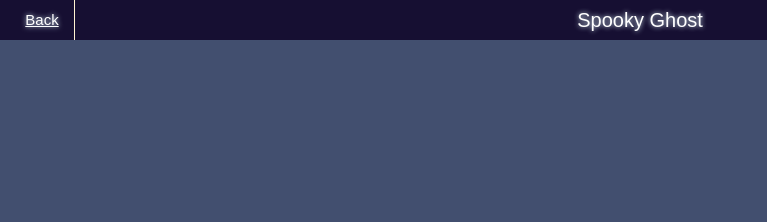
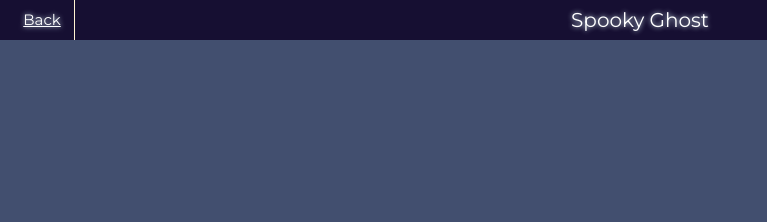
Before and after one commit to James-Ibersteen-Hawker/TCA1, a plain HTML site: page ghost.html in a window 1280 px wide. Shown: the top 222 px of the page, 0-767 px from the left. Drawn offline with Linux system fonts and the light colour scheme.

Commit message:
Added main stylesheet and Montserrat font

```diff
--- a/ghost.css
+++ b/ghost.css
@@ -15,7 +15,7 @@ body {
     font-size: 20px;
     color: rgb(255, 255, 255);
     text-shadow: 0px 0px 5px rgb(215, 237, 246);
-    font-family: sans-serif;
+    font-family: Montserrat;
     a {
         position: absolute;
         left: 10px;
--- a/ghost.html
+++ b/ghost.html
@@ -8,6 +8,12 @@
 
     <!-- Bootstrap CSS v5.2.1 -->
     <link rel="stylesheet" href="ghost.css" />
+    <link rel="preconnect" href="https://fonts.googleapis.com" />
+    <link rel="preconnect" href="https://fonts.gstatic.com" crossorigin />
+    <link
+      href="https://fonts.googleapis.com/css2?family=Montserrat:wght@100..900&display=swap"
+      rel="stylesheet"
+    />
   </head>
 
   <body>
--- a/spider.css
+++ b/spider.css
@@ -104,7 +104,7 @@ html {
         z-index: 2;
         font-size: 20px;
         color: rgb(255, 243, 210);
-        font-family: sans-serif;
+        font-family: Montserrat;
         a {
             position: absolute;
             left: 10px;
--- /dev/null
+++ b/style.css
@@ -0,0 +1,3 @@
+body {
+    font-family: Montserrat;
+}
```
Also changed, not shown: index.html (+7 -0 lines), spider.html (+6 -0 lines).
